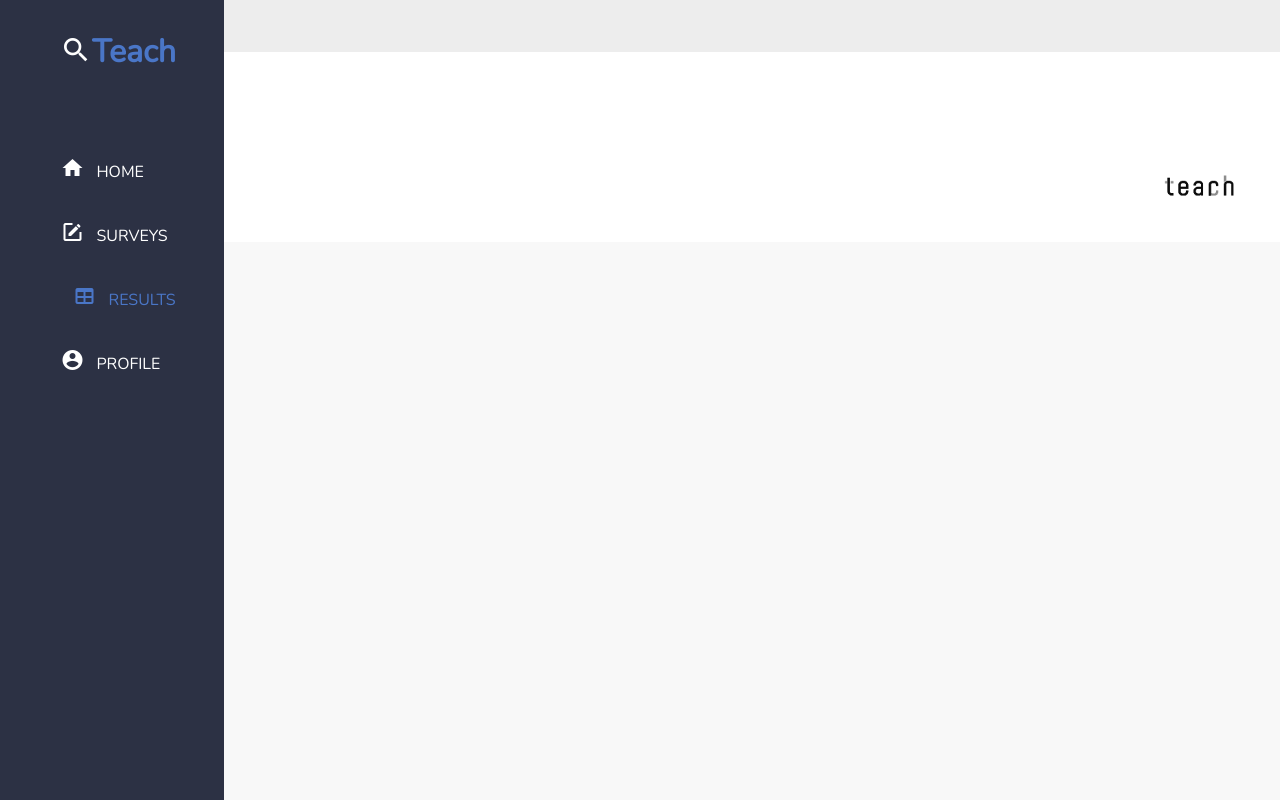
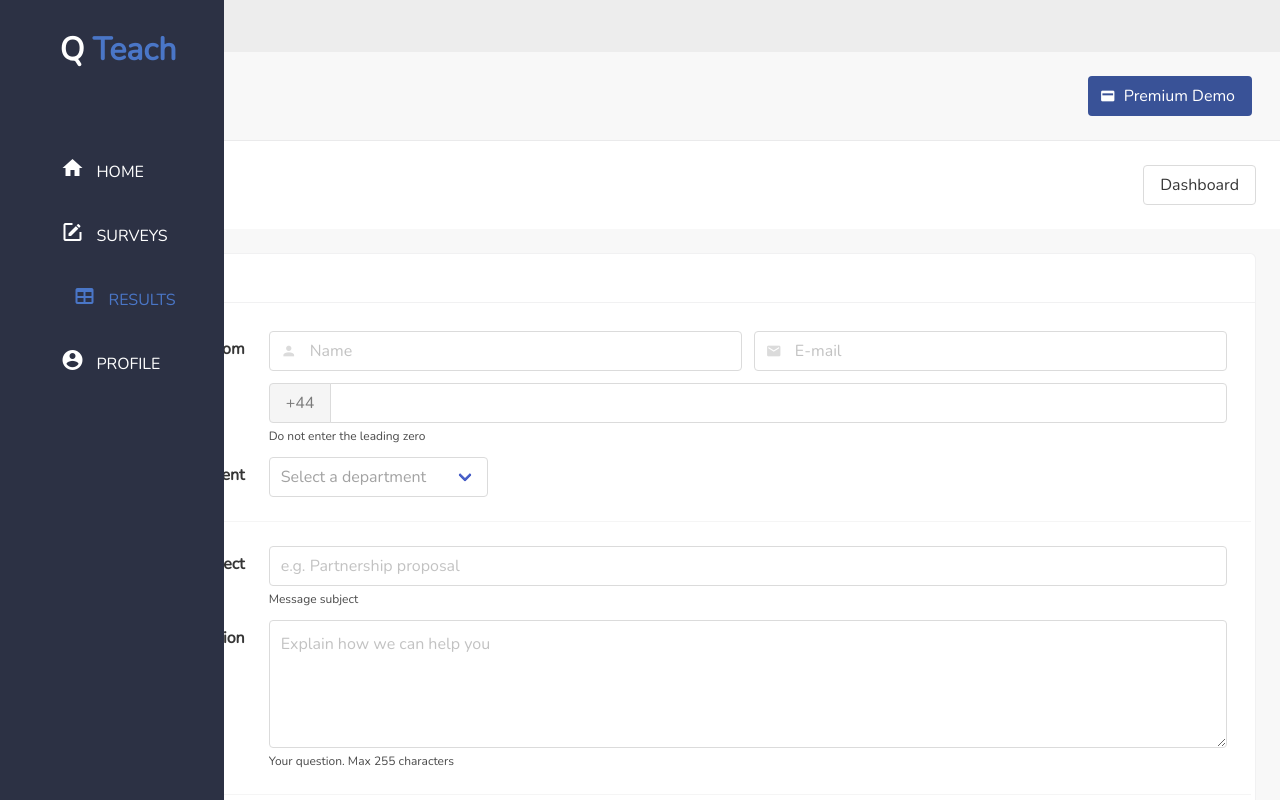
Before and after one commit to EstopaceMA/ProjectTeach, a Vue app: page /#/results in a window 1280 px wide. Shown: the top 800 px of the page. Built offline with nearby package versions, Linux system fonts and the light colour scheme.

Commit message:
Renamed Teach to QTeach, Fixed form spacing, edit default theme

```diff
--- a/src/components/AsideMenu.vue
+++ b/src/components/AsideMenu.vue
@@ -3,7 +3,7 @@
     <aside-tools class="teach-logo" :is-main-menu="true">
       <span slot="label" style="font-size: xx-large">
         <b>
-          <i class="mdi mdi-magnify" style="color:#fff;"></i><span style="color: #4A76C7">Teach</span>
+          Q <span style="color: #4A76C7">Teach</span>
         </b>
       </span>
     </aside-tools>
--- a/src/components/CardComponent.vue
+++ b/src/components/CardComponent.vue
@@ -15,7 +15,10 @@
         <b-icon :icon="headerIcon" custom-size="default" />
       </a>
     </header>
-    <div style="height: 100%">
+    <div v-if="isCardComponent" style="padding: 1.75rem">
+      <slot />
+    </div>
+    <div v-else style="height: 100%">
       <slot />
     </div>
   </div>
@@ -36,6 +39,10 @@ export default {
     headerIcon: {
       type: String,
       default: null
+    },
+    isCardComponent: {
+      type: Boolean,
+      default: false
     }
   },
   methods: {
--- a/src/router/index.js
+++ b/src/router/index.js
@@ -32,7 +32,7 @@ const routes = [
     },
     path: '/results',
     name: 'results',
-    component: () => import(/* webpackChunkName: "forms" */ '../views/Results.vue')
+    component: () => import(/* webpackChunkName: "forms" */ '../views/Forms.vue')
   },
   {
     meta: {
--- a/src/scss/_theme-default.scss
+++ b/src/scss/_theme-default.scss
@@ -9,11 +9,11 @@ $default-padding: $size-base * 1.5;
 $family-sans-serif: "Nunito", sans-serif;
 
 /* Base color */
-$base-color: #2e323a;
+$base-color: #4a76c7;
 $base-color-light: rgba(24, 28, 33, .06);
 
 /* General overrides */
-$primary: $turquoise;
+$primary:#395297;
 $body-background-color: #f8f8f8;
 $link: $blue;
 $link-visited: $purple;
--- a/src/views/Forms.vue
+++ b/src/views/Forms.vue
@@ -8,7 +8,7 @@
       </router-link>
     </hero-bar>
     <section class="section is-main-section">
-      <card-component title="Forms" icon="ballot">
+      <card-component isCardComponent title="Forms" icon="ballot">
         <form @submit.prevent="submit">
           <b-field label="From" horizontal>
             <b-field>
@@ -94,7 +94,7 @@
           </b-field>
         </form>
       </card-component>
-      <card-component title="Custom elements" icon="ballot-outline">
+      <card-component isCardComponent title="Custom elements" icon="ballot-outline">
         <b-field label="Checkbox" class="has-check" horizontal>
           <checkbox-picker
             v-model="customElementsForm.checkbox"
@@ -123,6 +123,23 @@
     </section>
   </div>
 </template>
+
+<style scoped>
+  hr {
+    border: none;
+    display: block;
+    height: 1px;
+    margin: 1.5rem 0;
+    margin-left: -1.5rem;
+    margin-right: -1.5rem;
+    background-color: #f5f5f5;
+  }
+
+  section.section.is-main-section {
+    padding: 1.5rem;
+    background-color: #f8f8f8;
+  }
+</style>
 
 <script>
 import mapValues from 'lodash/mapValues'
```
